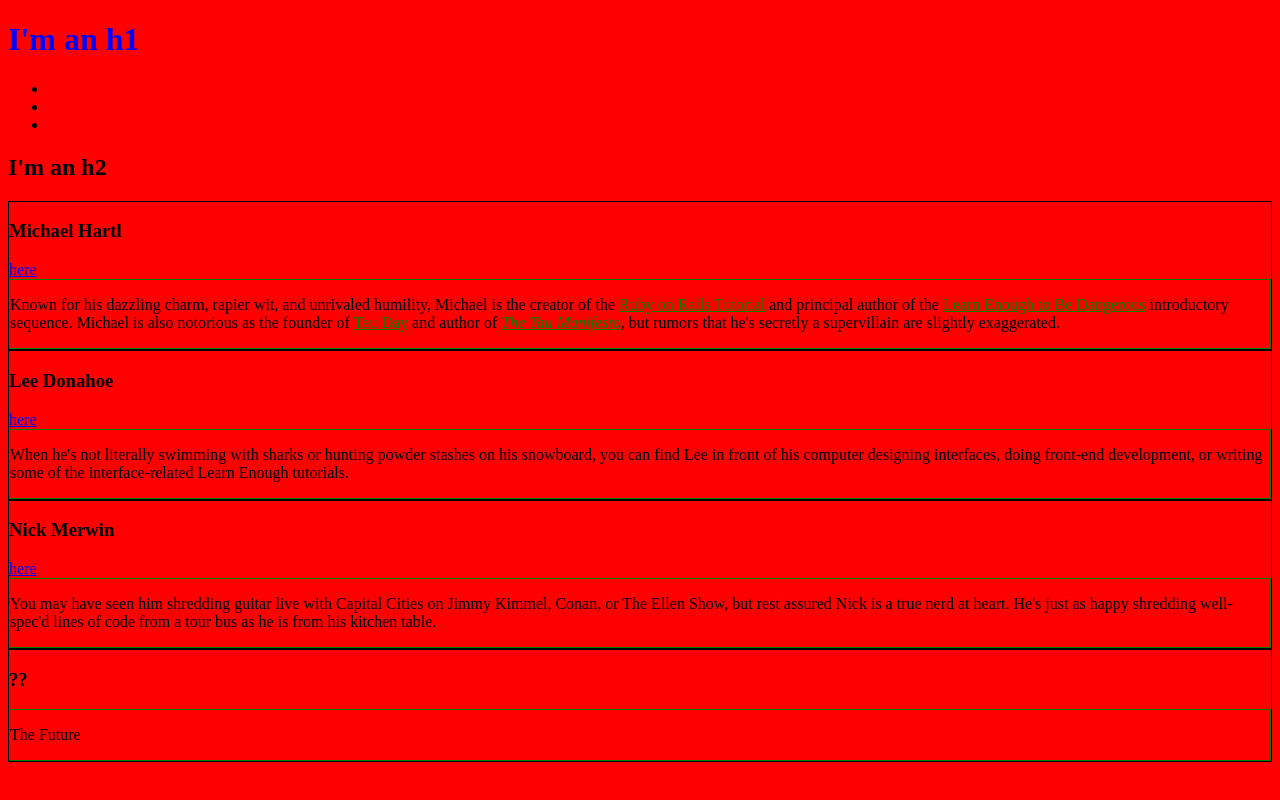
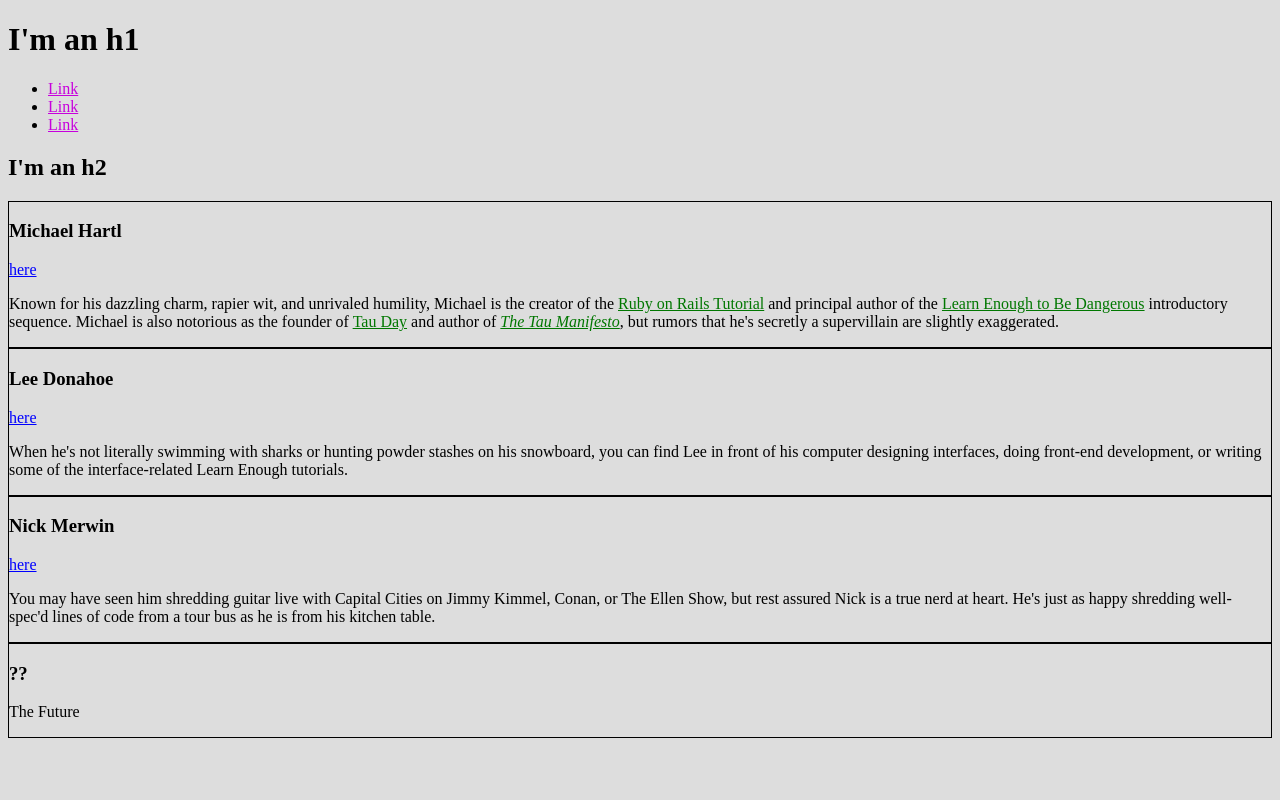
Before and after one commit to zibrah3ed/learnEnoughCss, a plain HTML site: page index.html in a window 1280 px wide. Drawn offline with Linux system fonts and the light colour scheme.

Commit message:
Color Words
Change colors to hexadecimal and add comments

```diff
--- a/index.html
+++ b/index.html
@@ -5,30 +5,33 @@
     <meta charset="utf-8">
     <style>
       /* Global Styles */
+
       a {
-        color: red;
-      }
-      div {
-        border: 1px solid green;
+        color: #c700DD; /* Light Purple */
       }
       html{
-        background:red;
+        background: #ddd; /* Light Gray */
       }
+
       /* Bio Styles */
+
       .bio-box {
-        border: 1px solid black;
+        border: 1px solid #000; /* Black */
       }
       .bio-copy a {
-        color: green;
+        color: #070; /* Dark Green */
       }
+
       /* Social Styles */
+
       .social-link {
-        color: blue;
+        color: #00F; /* Blue */
       }
+
     </style>
   </head>
   <body>
-    <h1 class="social-link">I'm an h1</h1>
+    <h1>I'm an h1</h1>
     <ul>
       <li>
         <a href="http://example.com/">Link</a>
```
